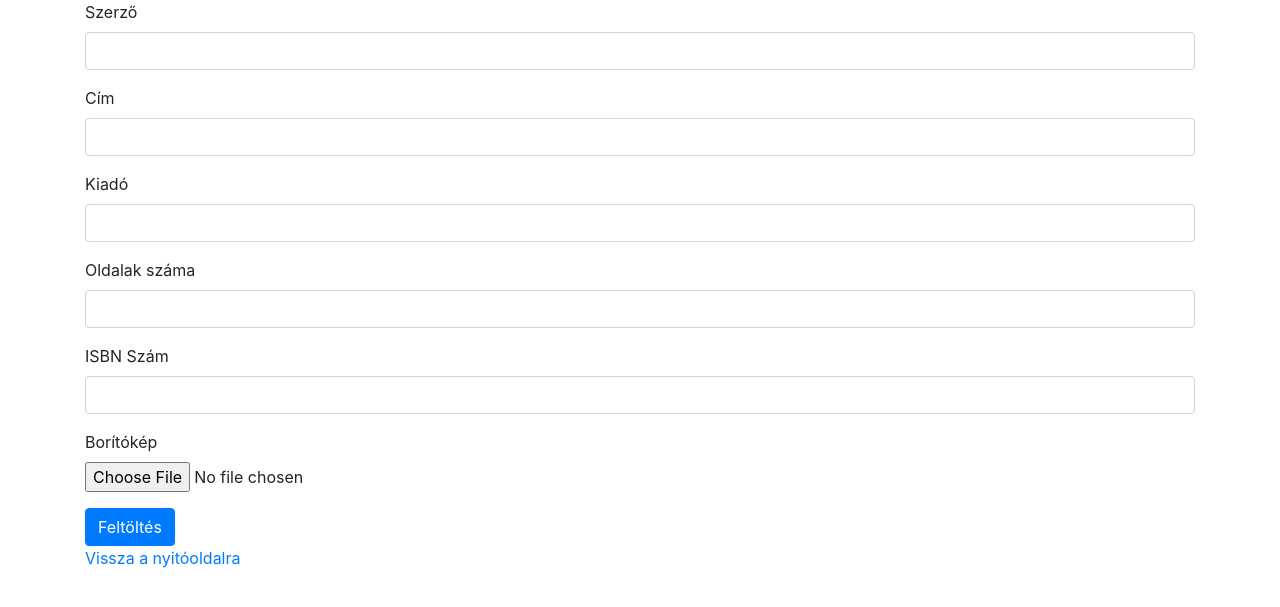
After one commit to 14-SZFT-2020-2022/konyvkereskedes, a PHP site: page /feltoltes.php in a window 1280 px wide. The commit adds this page. Shown: the top 607 px of the page. Run offline with PHP 8.4, Linux system fonts and the light colour scheme.

Commit message:
Második kommit

```diff
--- /dev/null
+++ b/feltoltes.php
@@ -0,0 +1,45 @@
+<!DOCTYPE html>
+<html lang='hu'>
+<head>
+    <meta charset='UTF-8' />
+    <meta name='viewport' content='width=device-width, initial-scale=1.0' />
+    <link rel='stylesheet' href='https://maxcdn.bootstrapcdn.com/bootstrap/4.5.2/css/bootstrap.min.css'>
+    <script src='https://ajax.googleapis.com/ajax/libs/jquery/3.5.1/jquery.min.js'></script>
+    <script src='https://cdnjs.cloudflare.com/ajax/libs/popper.js/1.16.0/umd/popper.min.js'></script>
+    <script src='https://maxcdn.bootstrapcdn.com/bootstrap/4.5.2/js/bootstrap.min.js'></script>
+    <title>Könyvkereskedés</title>
+</head>
+<body>
+    <div class='container'>
+        <form action='./feltolt.php' method='post' encrypt='multipart/form-data'>
+            <div class='form-group'>
+                <label for='szerzo'>Szerző</label>
+                <input type='text' class='form-control' id='szerzo' name='szerzo' required='required' />
+            </div>
+            <div class='form-group'>
+                <label for='cim'>Cím</label>
+                <input type='text' class='form-control' id='cim' name='cim' required='required' />
+            </div>
+            <div class='form-group'>
+                <label for='kiado'>Kiadó</label>
+                <input type='text' class='form-control' id='kiado' name='kiado' required='required' />
+            </div>
+            <div class='form-group'>
+                <label for='oldalSzam'>Oldalak száma</label>
+                <input type='number' class='form-control' id='oldalSzam' name='oldalSzam' required='required' />
+            </div>
+            <div class='form-group'>
+                <label for='isbn'>ISBN Szám</label>
+                <input type='number' class='form-control' id='isbn' name='isbn' required='required' />
+            </div>
+            <div class='form-group'>
+                <label for='borito'>Borítókép</label>
+                <input type='file' class='form-control-file' id='borito' name='borito' required='required' />
+            </div>
+            <button type='submit' class='btn btn-primary'>Feltöltés</button>
+        </form>
+        <a href='./index.php'>Vissza a nyitóoldalra</a>
+    </div>
+
+</body>
+</html>
```
Also changed, not shown: index.php (+19 -5 lines), kapcsolat.php (added, +16 -0 lines).
